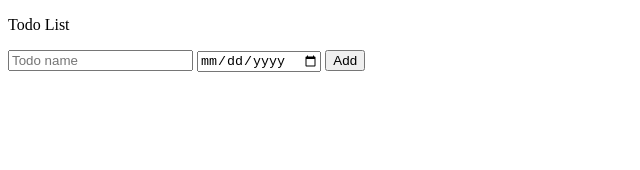
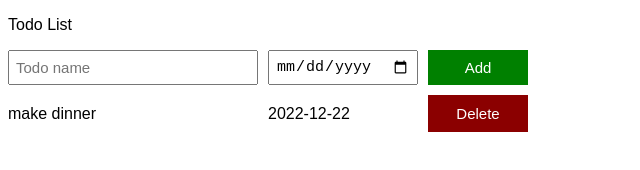
Before and after one commit to Satish232021/to-do-list, a plain HTML site: page index.html in a window 1280 px wide. Shown: the whole page, without its empty margins (0-640 px from the left). Drawn offline with Linux system fonts and the light colour scheme.

Commit message:
Update index.html

```diff
--- a/index.html
+++ b/index.html
@@ -4,7 +4,7 @@
     <meta charset="UTF-8">
     <meta name="viewport" content="width=device-width, initial-scale=1.0">
     <title>Todo List</title>
-    <link rel="stylesheet" href="./11-todo-list.css">
+    <link rel="stylesheet" href="./style.css">
 </head>
 <body>
     <p>Todo List </p>
@@ -18,6 +18,6 @@
    <!--  <input class="js-name-input2" type="text" placeholder="Todo name">
     <button onclick="loopTodo()">Add</button> -->
     <div class="js-todo-list todo-grid"></div>
-    <script src="./11-todo-list.js"></script>
+    <script src="./function.js"></script>
 </body>
 </html>
```
